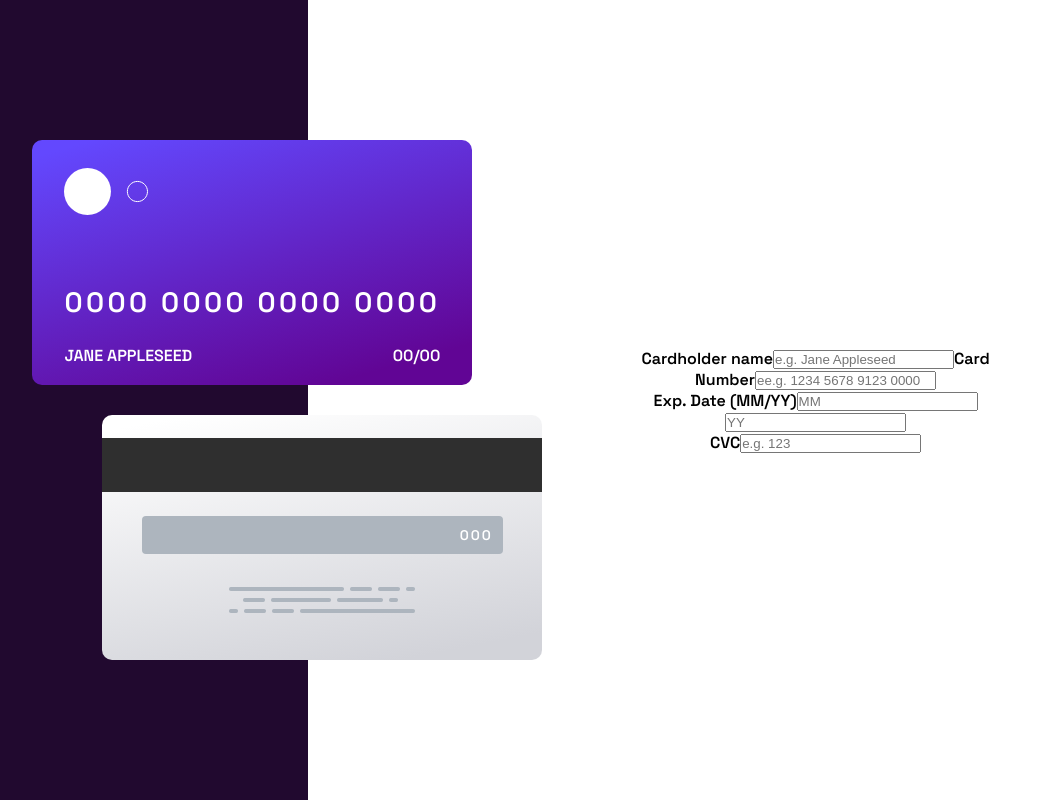
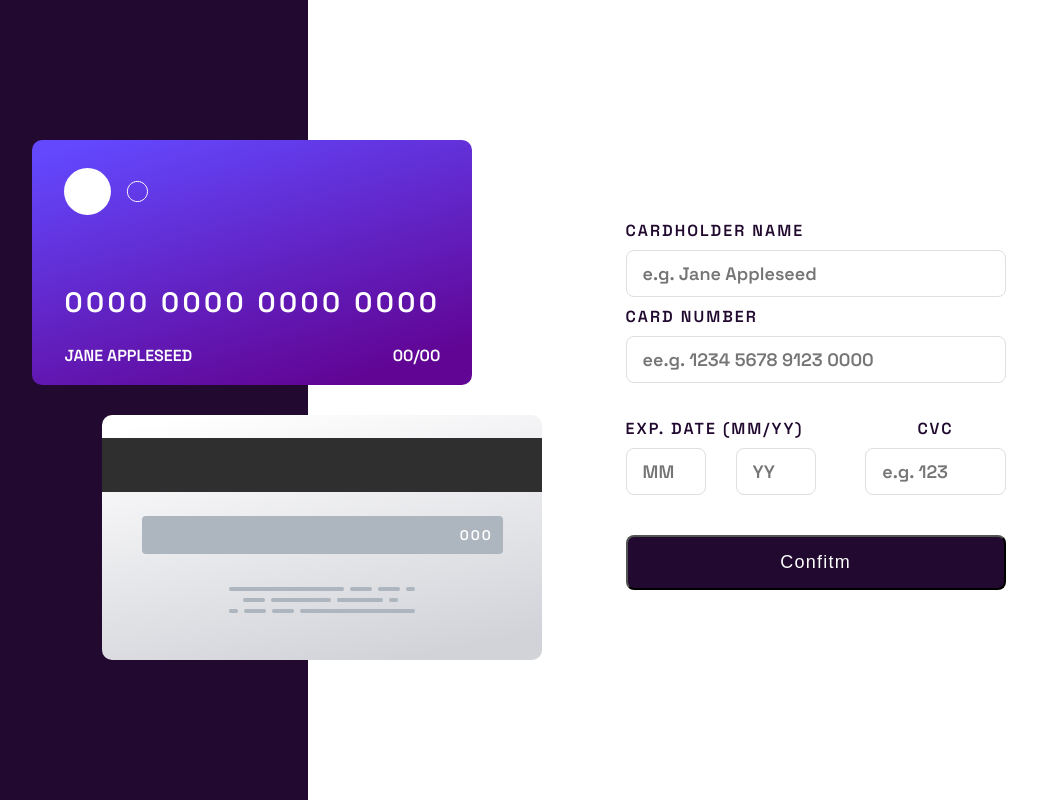
Before and after one commit to zura-doganadze/Card-Details-Project, a React (Vite) app: page / in a window 1280 px wide. Shown: the whole page, without its empty margins (121-1158 px from the left). Built offline with nearby package versions, Linux system fonts and the light colour scheme.

Commit message:
add input styles

```diff
--- a/src/Components/Card.jsx
+++ b/src/Components/Card.jsx
@@ -68,7 +68,6 @@ const CVCContainer = styled.div`
 `;
 function Card() {
   return (
-    <div>
     <CardContainer>
       <FrontSide>
         <div>
@@ -106,7 +105,6 @@ function Card() {
         </div>
       </BackSide>
     </CardContainer>
-    </div>
   );
 }
 
--- a/src/Components/Form.jsx
+++ b/src/Components/Form.jsx
@@ -1,37 +1,146 @@
 import styled from "styled-components";
 
-const Wrapper = styled.div`
+const FormWrapper = styled.div`
   max-width: 380px;
   width: 100%;
 `;
+const FormContainer = styled.form`
+  display: flex;
+  flex-direction: column;
+  max-width: 381px;
+  width: 100%;
+`;
+const NameNumberWrap = styled.div`
+  width: 100%;
+  display: flex;
+  flex-direction: column;
+  align-items: flex-start;
+`;
+const Label = styled.label`
+  color: #21092f;
+  font-size: 16px;
+  letter-spacing: 2px;
+  text-transform: uppercase;
+  margin: 9px 0;
+`;
+const NameInput = styled.input`
+  max-width: 381px;
+  width: 100%;
+  padding: 11px 16px;
+  border-radius: 8px;
+  border: 1px solid #dfdee0;
+  background: #fff;
+
+  color: #21092f;
+  font-size: 18px;
+  font-family: "Space Grotesk", sans-serif;
+`;
+const CardNumberInput = styled.input`
+  max-width: 381px;
+  width: 100%;
+  padding: 11px 16px;
+  border-radius: 8px;
+  border: 1px solid #dfdee0;
+  background: #fff;
+
+  color: #21092f;
+  font-size: 18px;
+  font-family: "Space Grotesk", sans-serif;
+`;
+
+const DataWrapper = styled.div`
+  width: 100%;
+  display: flex;
+  align-items: flex-end;
+  margin: 26px 0 40px 0;
+`;
+const DataContainer = styled.div`
+  display: flex;
+  flex-wrap: wrap;
+`;
+const MMInput = styled.input`
+  color: #21092f;
+  font-size: 18px;
+  padding: 11px 16px;
+  max-width: 80px;
+  width: 100%;
+  border-radius: 8px;
+  border: 1px solid #dfdee0;
+  background: #fff;
+  font-family: "Space Grotesk", sans-serif;
+`;
+const YYInput = styled.input`
+  color: #21092f;
+  font-size: 18px;
+  padding: 11px 16px;
+  margin: 0 20px 0 30px;
+  max-width: 80px;
+  width: 100%;
+  border-radius: 8px;
+  border: 1px solid #dfdee0;
+  background: #fff;
+  font-family: "Space Grotesk", sans-serif;
+`;
+const CCVInput = styled.input`
+  color: #21092f;
+  font-size: 18px;
+  padding: 11px 16px;
+  margin-top: 9px;
+  max-width: 191px;
+  width: 100%;
+  border-radius: 8px;
+  border: 1px solid #dfdee0;
+  background: #fff;
+  font-family: "Space Grotesk", sans-serif;
+`;
+const Button = styled.button`
+  color: #fff;
+  font-size: 18px;
+  max-width: 381px;
+  width: 100%;
+  border-radius: 8px;
+  background: #21092f;
+  padding: 15px 0;
+  cursor: pointer;
+  text-transform: capitalize;
+  letter-spacing: 1.222px;
+`;
 function Form() {
   return (
-    <Wrapper>
+    <FormWrapper>
       <div>
-        <form action="">
-          <label htmlFor="">Cardholder name</label>
-          <input type="text" name="" id="" placeholder="e.g. Jane Appleseed" />
-          <label htmlFor="">Card Number</label>
-          <input
-            type="text"
-            name=""
-            id=""
-            placeholder="ee.g. 1234 5678 9123 0000"
-          />
-          <div>
+        <FormContainer action="">
+          <NameNumberWrap>
+            <Label htmlFor="">Cardholder name</Label>
+            <NameInput
+              type="text"
+              name=""
+              id=""
+              placeholder="e.g. Jane Appleseed"
+            />
+            <Label htmlFor="">Card Number</Label>
+            <CardNumberInput
+              type="text"
+              name=""
+              id=""
+              placeholder="ee.g. 1234 5678 9123 0000"
+            />
+          </NameNumberWrap>
+          <DataWrapper>
+            <DataContainer>
+              <Label htmlFor="">Exp. Date (MM/YY)</Label>
+              <MMInput type="text" name="" id="" placeholder="MM" />
+              <YYInput type="text" name="" id="" placeholder="YY" />
+            </DataContainer>
             <div>
-              <label htmlFor="">Exp. Date (MM/YY)</label>
-              <input type="text" name="" id="" placeholder="MM" />
-              <input type="text" name="" id="" placeholder="YY" />
+              <Label htmlFor="">CVC</Label>
+              <CCVInput type="text" name="" id="" placeholder="e.g. 123" />
             </div>
-            <div>
-              <label htmlFor="">CVC</label>
-              <input type="text" name="" id="" placeholder="e.g. 123" />
-            </div>
-          </div>
-        </form>
+          </DataWrapper>
+        </FormContainer>
+        <Button>confitm</Button>
       </div>
-    </Wrapper>
+    </FormWrapper>
   );
 }
 export default Form;
```
Lines whose indentation alone changed are shown as unchanged.
